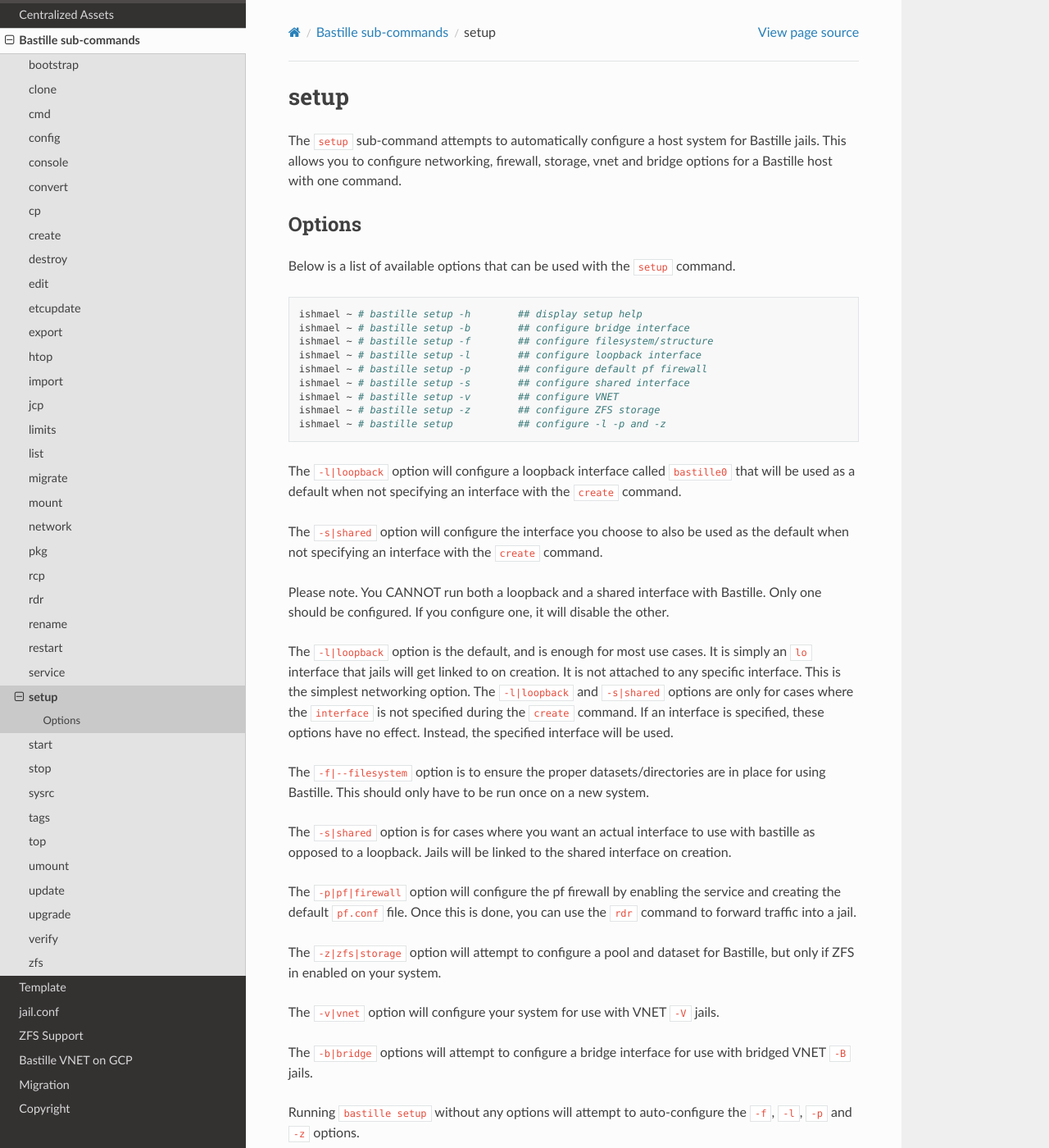
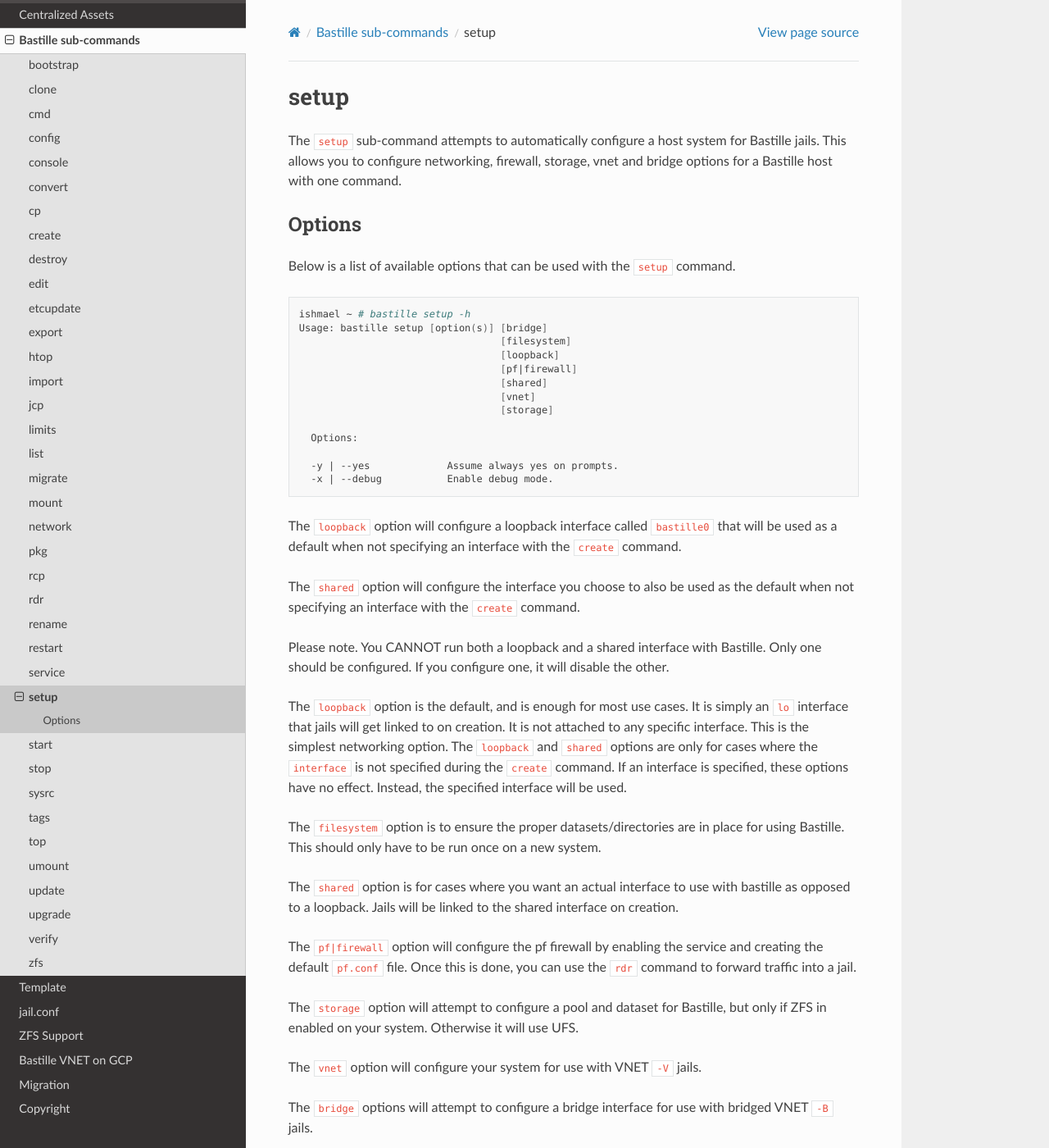
Before and after one commit to BastilleBSD/bastille, a Sphinx documentation site: the page built from docs/chapters/subcommands/setup.rst, in a window 1280 px wide and 1400 px high. Shown: the whole window at 82% size. Built offline with Sphinx 7.4.7 and the Read the Docs theme 3.1.0, drawn with Linux system fonts in a browser that asks for light colours; some of the changed text lies outside the part shown.

Commit message:
docs: Update setup for consistency

```diff
--- a/docs/chapters/subcommands/setup.rst
+++ b/docs/chapters/subcommands/setup.rst
@@ -12,53 +12,68 @@ Below is a list of available options that can be used with the ``setup`` command
 
 .. code-block:: shell
 
-  ishmael ~ # bastille setup -h        ## display setup help
-  ishmael ~ # bastille setup -b        ## configure bridge interface
-  ishmael ~ # bastille setup -f        ## configure filesystem/structure
-  ishmael ~ # bastille setup -l        ## configure loopback interface
-  ishmael ~ # bastille setup -p        ## configure default pf firewall
-  ishmael ~ # bastille setup -s        ## configure shared interface
-  ishmael ~ # bastille setup -v        ## configure VNET
-  ishmael ~ # bastille setup -z        ## configure ZFS storage
-  ishmael ~ # bastille setup           ## configure -l -p and -z
+  ishmael ~ # bastille setup -h
+  Usage: bastille setup [option(s)] [bridge]
+                                    [filesystem]
+                                    [loopback]
+                                    [pf|firewall]
+                                    [shared]
+                                    [vnet]
+                                    [storage]
 
-The ``-l|loopback`` option will configure a loopback interface called ``bastille0`` that
+    Options:
+
+    -y | --yes             Assume always yes on prompts.
+    -x | --debug           Enable debug mode.
+
+The ``loopback`` option will configure a loopback interface called ``bastille0`` that
 will be used as a default when not specifying an interface with the ``create`` command.
 
-The ``-s|shared`` option will configure the interface you choose to also be used as the default
+The ``shared`` option will configure the interface you choose to also be used as the default
 when not specifying an interface with the ``create`` command.
 
 Please note. You CANNOT run both a loopback and a shared interface with Bastille. Only one
 should be configured. If you configure one, it will disable the other.
 
-The ``-l|loopback`` option is the default, and is enough for most use cases. It is simply an ``lo`` interface
+The ``loopback`` option is the default, and is enough for most use cases. It is simply an ``lo`` interface
 that jails will get linked to on creation. It is not attached to any specific interface. This is the simplest
-networking option. The ``-l|loopback`` and ``-s|shared`` options are only for cases where the ``interface``
+networking option. The ``loopback`` and ``shared`` options are only for cases where the ``interface``
 is not specified during the ``create`` command. If an interface is specified, these options have no effect.
 Instead, the specified interface will be used.
 
-The ``-f|--filesystem`` option is to ensure the proper datasets/directories are in place
+The ``filesystem`` option is to ensure the proper datasets/directories are in place
 for using Bastille. This should only have to be run once on a new system.
 
-The ``-s|shared`` option is for cases where you want an actual interface to use with bastille as
+The ``shared`` option is for cases where you want an actual interface to use with bastille as
 opposed to a loopback. Jails will be linked to the shared interface on creation.
 
-The ``-p|pf|firewall`` option will configure the pf firewall by enabling the service and creating the
+The ``pf|firewall`` option will configure the pf firewall by enabling the service and creating the
 default ``pf.conf`` file. Once this is done, you can use the ``rdr`` command to forward traffic into
 a jail.
 
-The ``-z|zfs|storage`` option will attempt to configure a pool and dataset for Bastille, but only
-if ZFS in enabled on your system.
+The ``storage`` option will attempt to configure a pool and dataset for Bastille, but only
+if ZFS in enabled on your system. Otherwise it will use UFS.
 
-The ``-v|vnet`` option will configure your system for use with VNET ``-V`` jails.
+The ``vnet`` option will configure your system for use with VNET ``-V`` jails.
 
-The ``-b|bridge`` options will attempt to configure a bridge interface for use with bridged VNET
+The ``bridge`` options will attempt to configure a bridge interface for use with bridged VNET
 ``-B`` jails.
 
-Running ``bastille setup`` without any options will attempt to auto-configure the ``-f``, ``-l``, ``-p`` and
-``-z`` options.
+Running ``bastille setup`` without any options will attempt to auto-configure the ``filesystem``, ``loopback``, ``firewall`` and
+``storage`` options.
 
 .. code-block:: shell
 
-  ishmael ~ # bastille setup help
-  Usage: bastille setup [-b|bridge] [-f|--filesystem] [-l|loopback] [-p|pf|firewall] [-s|shared] [-v|vnet] [-z|zfs|storage]
+  ishmael ~ # bastille setup -h
+  Usage: bastille setup [option(s)] [bridge]
+                                    [filesystem]
+                                    [loopback]
+                                    [pf|firewall]
+                                    [shared]
+                                    [vnet]
+                                    [storage]
+
+    Options:
+
+    -y | --yes             Assume always yes on prompts.
+    -x | --debug           Enable debug mode.
```
